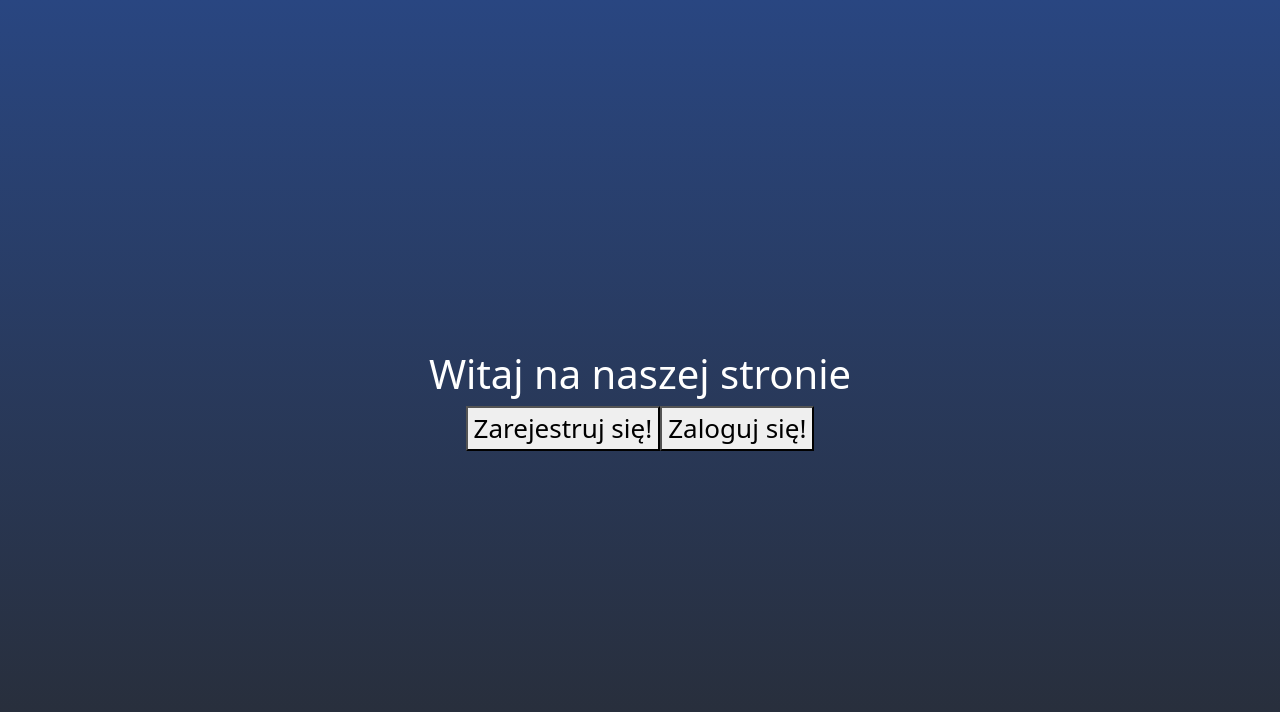
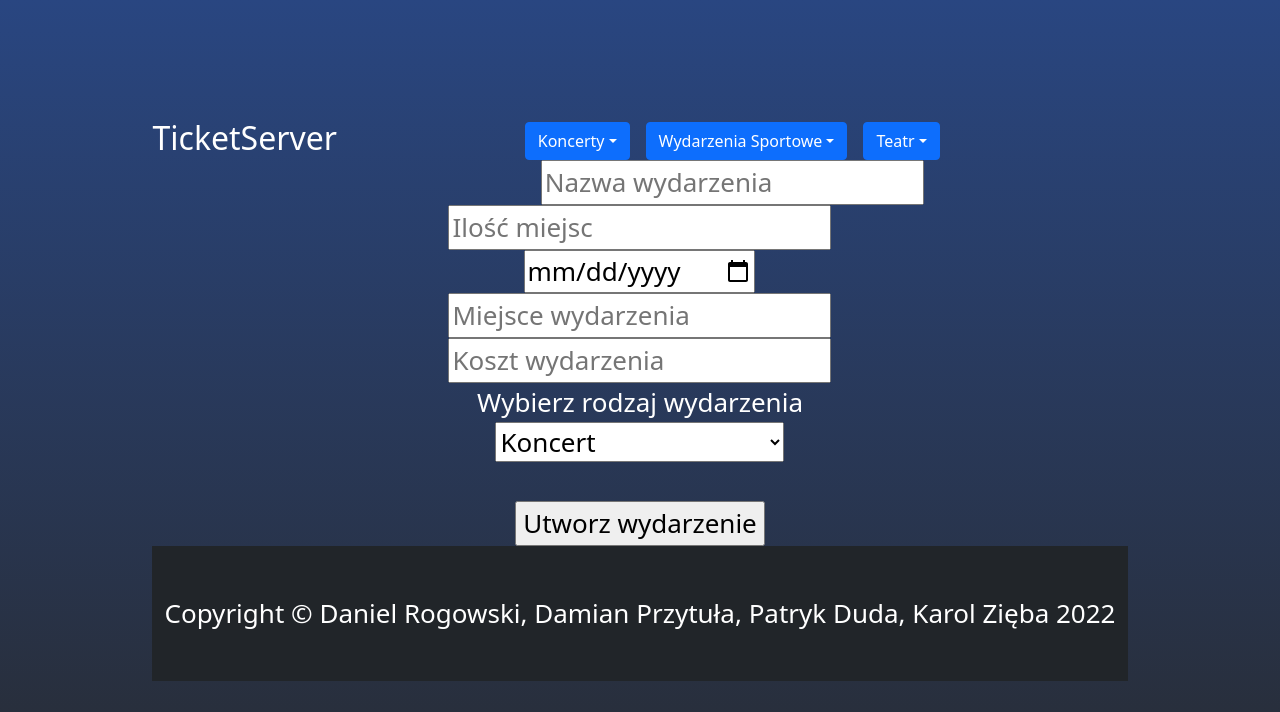
Before and after one commit to karolzieba/ticket-system-frontend, a React (Create React App) app: page /agency/event/creator in a window 1280 px wide. Shown: the top 712 px of the page. Built offline with nearby package versions, Linux system fonts and the light colour scheme.

Commit message:
add navigator

```diff
--- a/package.json
+++ b/package.json
@@ -15,7 +15,8 @@
     "react-dom": "^18.0.0",
     "react-router-dom": "^5.2.0",
     "react-scripts": "5.0.0",
-    "web-vitals": "^2.1.4"
+    "web-vitals": "^2.1.4",
+    "proxy": "http://localhost:3000"
   },
   "scripts": {
     "start": "react-scripts start",
--- /dev/null
+++ b/src/Agency/EventCreator.js
@@ -0,0 +1,70 @@
+import React from "react";
+import { useState } from "react";
+
+const EventCreator = () => {
+
+    const [capacityEvent, setCapacityEvent] = useState("");
+    const [dateTimeEvent, setDateTimeEvent] = useState("");
+    const [locationEvent, setLocationEvent] = useState("");
+    const [nameEvent, setNameEvent] = useState("");
+    const [priceEvent, setPriceEvent] = useState("");
+    const [typeEvent, setTypeEvent] = useState("");
+
+
+    const handleSubmit = (event) => {
+        const axios = require('axios').default;
+        event.preventDefault();
+
+        axios.post('http://localhost:8080/addevent', {
+
+        'nameEvent': nameEvent,
+        'dateTimeEvent': dateTimeEvent,
+        'locationEvent': locationEvent,
+        'priceEvent': priceEvent,
+        'capacityEvent': capacityEvent
+
+        })
+        .then(function (response) {
+          console.log(response);
+          console.log('zwycienstwo')
+        })
+        .catch(function (error) {
+          console.log(error);
+          console.log('error :<')
+        });
+
+        setCapacityEvent("");
+        setDateTimeEvent("");
+        setLocationEvent("");
+        setNameEvent("");
+      };
+
+    return (
+        <form onSubmit={handleSubmit}>
+            <input type="text"  id="nameEvent" placeholder="Nazwa wydarzenia" value={nameEvent} required onChange={(e) => setNameEvent(e.target.value)}/><br/>
+          <input type="number"  id="capacityEvent" placeholder="Ilość miejsc" value={capacityEvent} required onChange={(e) => setCapacityEvent(e.target.value)}/><br/>
+          <input type="date"  id="dateTimeEvent" placeholder="Dzień wydarzenia" value={dateTimeEvent} required onChange={(e) => setDateTimeEvent(e.target.value)}/><br/>
+          <input type="text"  id="locationEvent" placeholder="Miejsce wydarzenia" value={locationEvent} required onChange={(e) => setLocationEvent(e.target.value)}/><br/>
+          <input type="number" step="any" id="priceEvent" placeholder="Koszt wydarzenia" value={priceEvent} required onChange={(e) => setPriceEvent(e.target.value)}/><br/>
+          <label>Wybierz rodzaj wydarzenia <br />
+              <select value={typeEvent} required onChange={(e) => setTypeEvent(e.target.value)}>
+
+            <option value="Koncert">Koncert</option>
+            <option value="WydarzenieSportowe">Wydarzenie Sportowe</option>
+            <option value="StandUp">Stand Up</option>
+            <option value="Kabaret">Kabaret</option>
+
+              </select>
+
+          </label>
+         <br />
+         <br />
+          <input type="submit" value="Utworz wydarzenie" />
+        </form>
+      );
+
+
+
+}
+
+export default EventCreator
--- a/src/App.js
+++ b/src/App.js
@@ -2,20 +2,87 @@ import React from "react";
 import Home from './Home';
 import Login from "./Login";
 import Register from "./Register";
+import Front from "./Front";
+import EventCreator from "./Agency/EventCreator";
 import { BrowserRouter as Router, Route, Switch} from "react-router-dom";
-
-import { Navbar } from "react-bootstrap";
+import Dropdown from 'react-bootstrap/Dropdown';
 
 
 function App() {
     return (
+        <div>
+            <header>
+            <>
+  <Dropdown className="d-inline mx-2">
+    <Dropdown.Toggle id="dropdown-autoclose-true">
+     Koncerty
+    </Dropdown.Toggle>
+
+    <Dropdown.Menu>
+      <Dropdown.Item href="koncerty/pop">Pop</Dropdown.Item>
+      <Dropdown.Item href="koncerty/rap">Rap</Dropdown.Item>
+      <Dropdown.Item href="koncerty/rock">Rock</Dropdown.Item>
+    </Dropdown.Menu>
+  </Dropdown>
+
+  <Dropdown className="d-inline mx-2" autoClose="outside">
+    <Dropdown.Toggle id="dropdown-autoclose-inside">
+      Wydarzenia Sportowe
+    </Dropdown.Toggle>
+
+    <Dropdown.Menu>
+      <Dropdown.Item href="wydarzeniasportowe/meczpilkarski">Mecz Piłkarski</Dropdown.Item>
+      <Dropdown.Item href="wydarzeniasportowe/mma">MMA</Dropdown.Item>
+      <Dropdown.Item href="wydarzeniasportowe/tenis">Tenis</Dropdown.Item>
+    </Dropdown.Menu>
+  </Dropdown>
+
+  <Dropdown className="d-inline mx-2" autoClose="outside">
+    <Dropdown.Toggle id="dropdown-autoclose-outside">
+      Teatr
+    </Dropdown.Toggle>
+
+    <Dropdown.Menu>
+      <Dropdown.Item href="teatr/komedia">Komedia</Dropdown.Item>
+      <Dropdown.Item href="teatr/musicale">Musicale</Dropdown.Item>
+      <Dropdown.Item href="teatr/tragedia">Tragedia</Dropdown.Item>
+    </Dropdown.Menu>
+  </Dropdown>
+
+
+</>
+<div id="nameServer">
+<h2>TicketServer</h2>
+</div>
+
+<div id="buttonLogout">
+    <Router>
+    <Route path="/login">
+        <button>
+            Wyloguj sie
+        </button>
+    </Route>
+    </Router>
+
+</div>
+
+            </header>
     <Router>
         <Switch>
           <Route path="/login">
               <Login />
           </Route>
+
           <Route path="/register">
               <Register />
+          </Route>
+
+          <Route path="/index">
+              <Front />
+          </Route>
+
+          <Route path="/agency/event/creator">
+              <EventCreator />
           </Route>
 
           <Route path="/">
@@ -24,8 +91,15 @@ function App() {
 
 
 
+
       </Switch>
     </Router>
+
+
+            <footer class="py-5 bg-dark">
+            <div class="container"><p class="m-0 text-center text-white">Copyright &copy; Daniel Rogowski, Damian Przytuła, Patryk Duda, Karol Zięba 2022</p></div>
+    </footer>
+        </div>
 
     );
   }
--- /dev/null
+++ b/src/Front.js
@@ -0,0 +1,44 @@
+import axios from "axios";
+import React from "react";
+import { Link } from 'react-router-dom';
+import './css/mainpage.css';
+import Dropdown from 'react-bootstrap/Dropdown';
+
+
+const Front = () => {
+
+
+    return (
+
+       <div class="mainBody">
+
+
+
+
+<div id="mainBoard">
+  <h1>Nasz sklep. Wasze bilety.</h1>
+</div>
+<div id="mainProduct">
+ <div class="product">
+ <p>Pierwszy produkt</p>
+ </div>
+ <div class="product">
+ <p>Drugi produkt</p>
+ </div>
+
+</div>
+
+
+  </div>
+
+
+
+
+
+
+    );
+
+
+}
+
+export default Front;
--- a/src/Home.js
+++ b/src/Home.js
@@ -1,5 +1,6 @@
 import React from "react";
 import './App.css';
+import './css/mainpage.css';
 import { Link } from 'react-router-dom';
 
 const Home = () => {
--- a/src/Register.js
+++ b/src/Register.js
@@ -4,7 +4,7 @@ import { axios } from 'axios';
 import 'bootstrap/dist/css/bootstrap.min.css';
 import Form from 'react-bootstrap/Form'
 import { getValue } from '@testing-library/user-event/dist/utils';
-import Login from './Login';
+
 import { Link } from 'react-router-dom';
 
 function sendData(type, dataToSend) {
--- /dev/null
+++ b/src/css/mainpage.css
@@ -0,0 +1,31 @@
+body
+{
+    background-color: #E6ECFF;
+}
+
+#nameServer
+{
+
+    float: left;
+}
+
+#buttonLogout
+{
+    float: right;
+    font-size: 12px;
+}
+
+#mainBoard
+{
+    display: flex;
+  justify-content: center;
+  align-items: center;
+  background-color: #6B7DB3;
+    width: 100%;
+  height: 200px;
+}
+
+.product
+{
+    display: inline-block;
+}
--- a/src/index.js
+++ b/src/index.js
@@ -1,6 +1,7 @@
 import React from 'react';
 import ReactDOM from 'react-dom';
 import './index.css';
+
 import App from './App';
 import reportWebVitals from './reportWebVitals';
 
@@ -9,6 +10,7 @@ ReactDOM.render(
     <App />
   </React.StrictMode>,
   document.getElementById('root')
+
 );
 
 // If you want to start measuring performance in your app, pass a function
```
Lines whose indentation alone changed are shown as unchanged.
